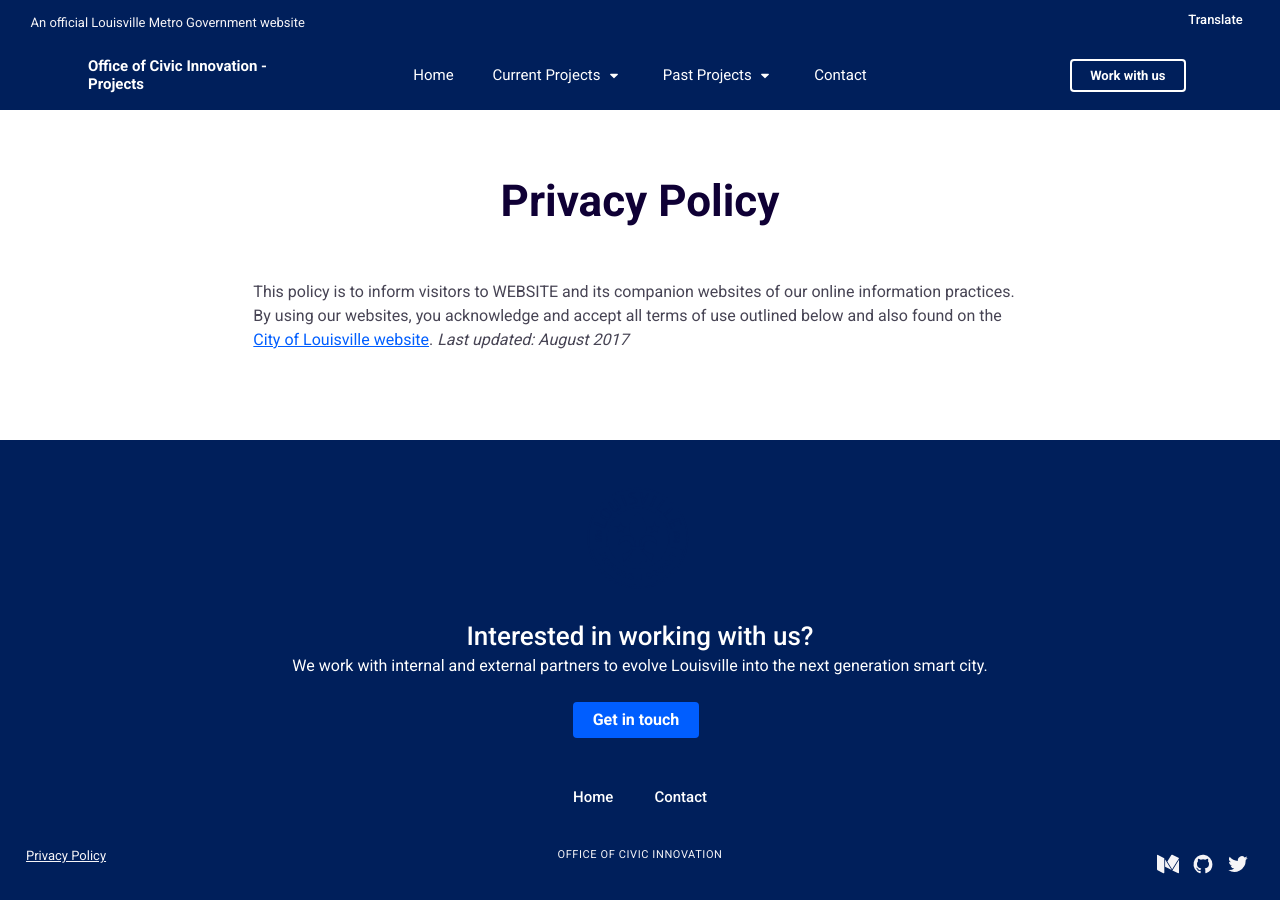
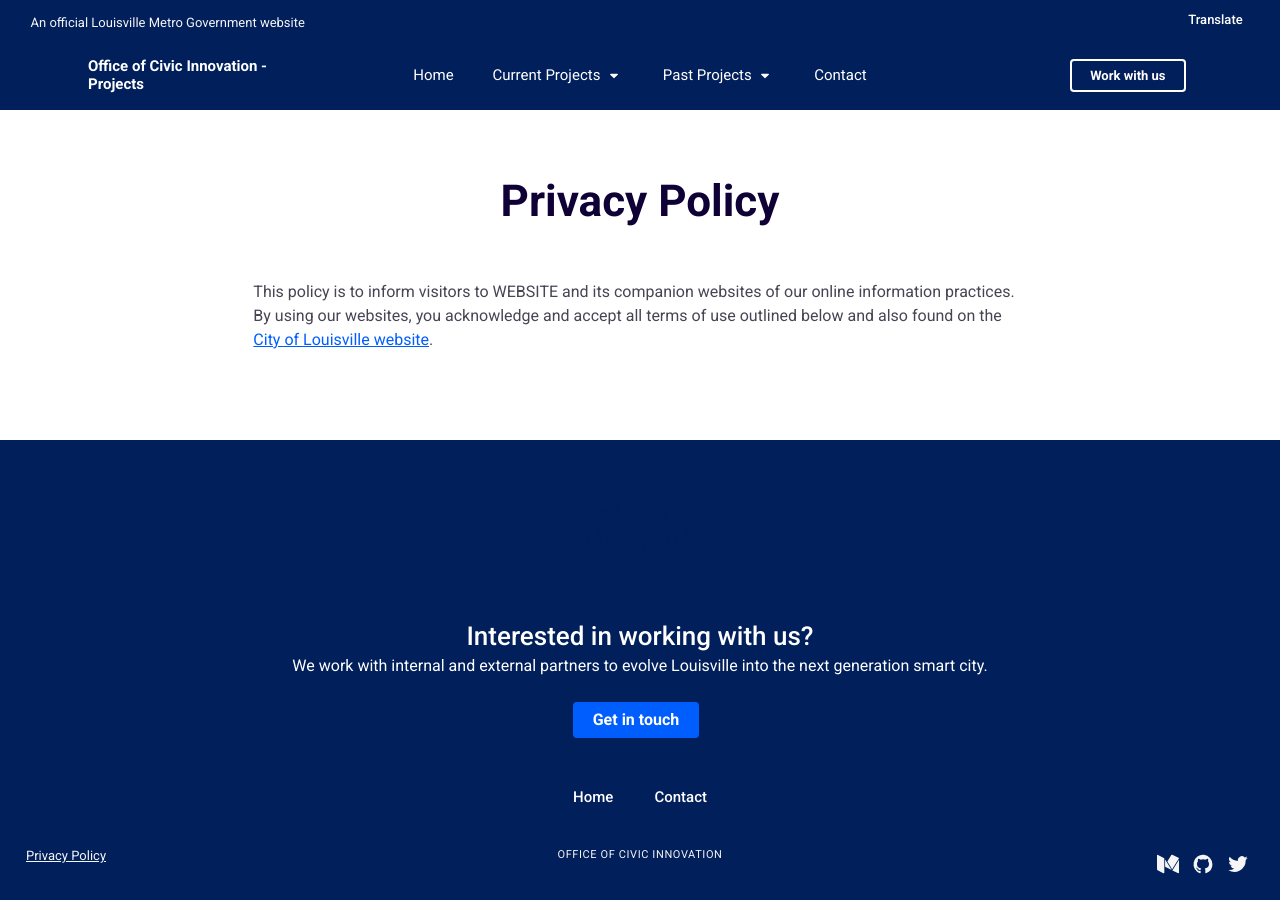
Before and after one commit to louisvillemetro-innovation/OPI2-Projects, a Jekyll site: the page built from privacy-policy.md, in a window 1280 px wide. Built offline with Jekyll 4.4.1, drawn with Linux system fonts in a browser that asks for light colours.

Commit message:
Updated Privacy Policy

```diff
--- a/privacy-policy.md
+++ b/privacy-policy.md
@@ -1,8 +1,8 @@
 ---
 title: Privacy Policy
 permalink: "/privacy"
+sitemap: false
 layout: full-page
-sitemap: false
 ---
 
-This policy is to inform visitors to WEBSITE and its companion websites of our online information practices. By using our websites, you acknowledge and accept all terms of use outlined below and also found on the [City of Louisville website](http://). *Last updated: August 2017*
+This policy is to inform visitors to WEBSITE and its companion websites of our online information practices. By using our websites, you acknowledge and accept all terms of use outlined below and also found on the [City of Louisville website](http://).
```
